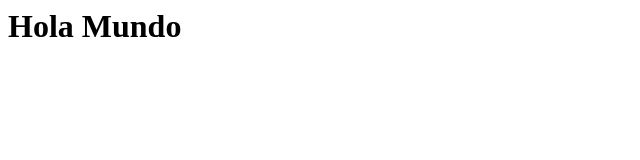
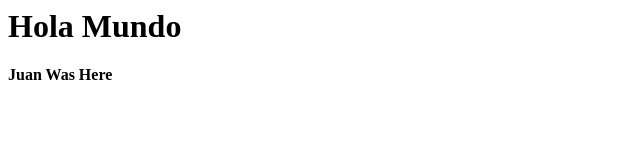
Before and after one commit to limonadagot/codev, a plain HTML site: page index.html in a window 1280 px wide. Shown: the full height of the page, 0-640 px from the left. Drawn offline with Linux system fonts and the light colour scheme.

Commit message:
ESta es una nuerva version de jua11

```diff
--- a/index.html
+++ b/index.html
@@ -1,8 +1,10 @@
+
 <html>
 	<head>
 		<title>Hello world</title>
 	</head>
 	<body>
 		<h1>Hola Mundo</h1>
+		<h4>Juan Was Here</h4>
 	</body>
 </html>
```
